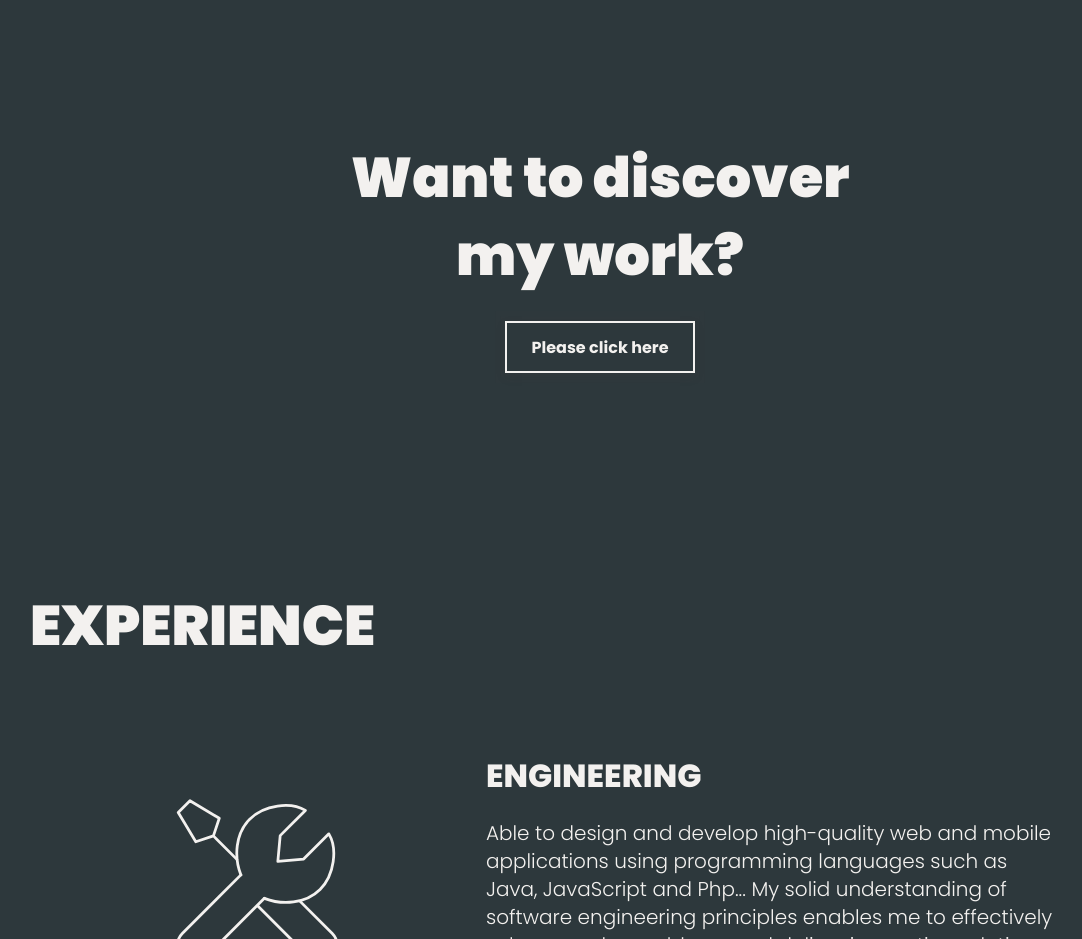
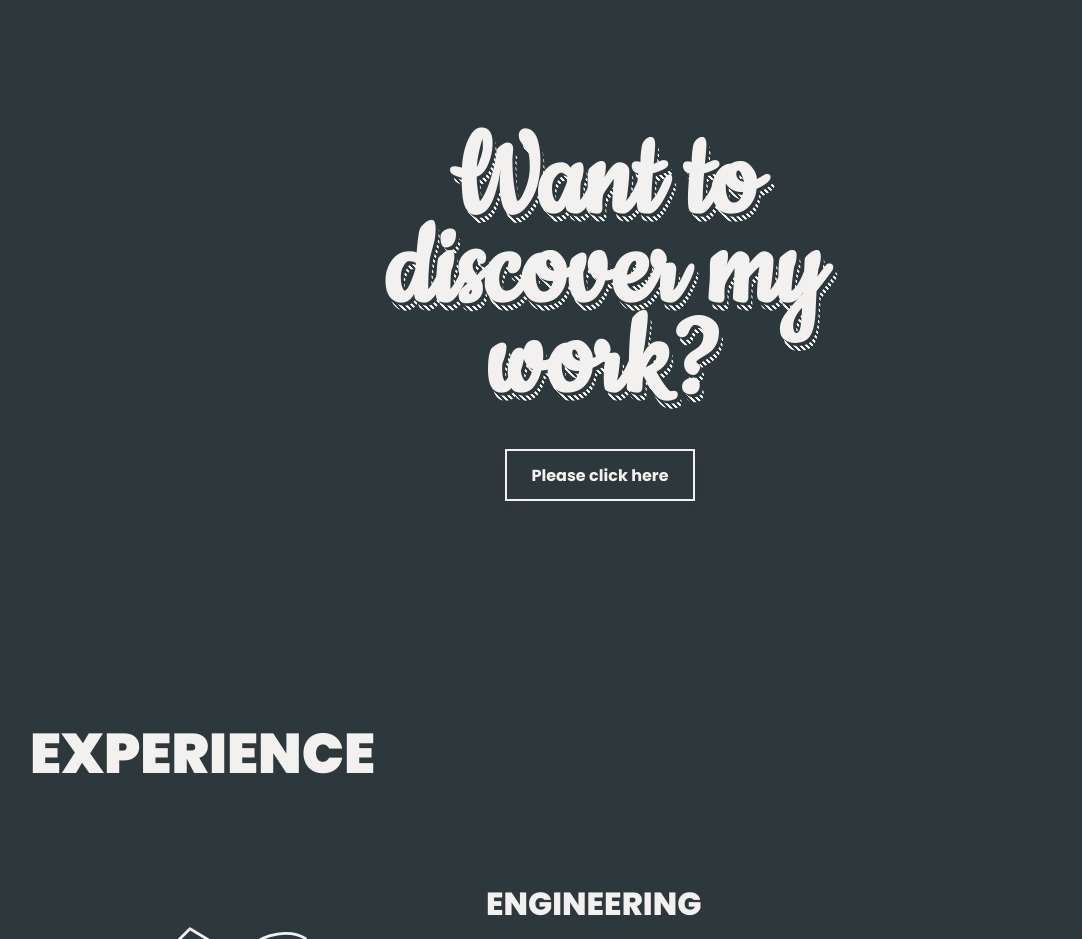
Before and after one commit to Randy-RM/portfolio-assani-beni-randy, a React (Vite) app: page / in a window 1280 px wide. Shown: the part 2480-3419 px from the top of the page, without its empty margins (40-1122 px from the left). Built offline with nearby package versions, Linux system fonts and the light colour scheme.

Commit message:
feat : add dashed shadow font style on visit work section title

```diff
--- a/src/pages/frontoffice/home-page.tsx
+++ b/src/pages/frontoffice/home-page.tsx
@@ -339,10 +339,13 @@ const HomePage = (): JSX.Element => {
                   // bounce: 0.6,
                 }}
               >
-                <h2 className="font-w-Black h2 margin-0">
+                <h2
+                  className="secondary-font dashed-shadow-text dashed-shadow margin-0"
+                  data-text={t(`homePage.visitWorkSection.visitWorkTitle`)}
+                >
                   {t(`homePage.visitWorkSection.visitWorkTitle`)}
                 </h2>
-                <Spacer />
+                <Spacer height={2} />
                 <p>
                   <NavLink
                     to="/visit-my-works"
```
